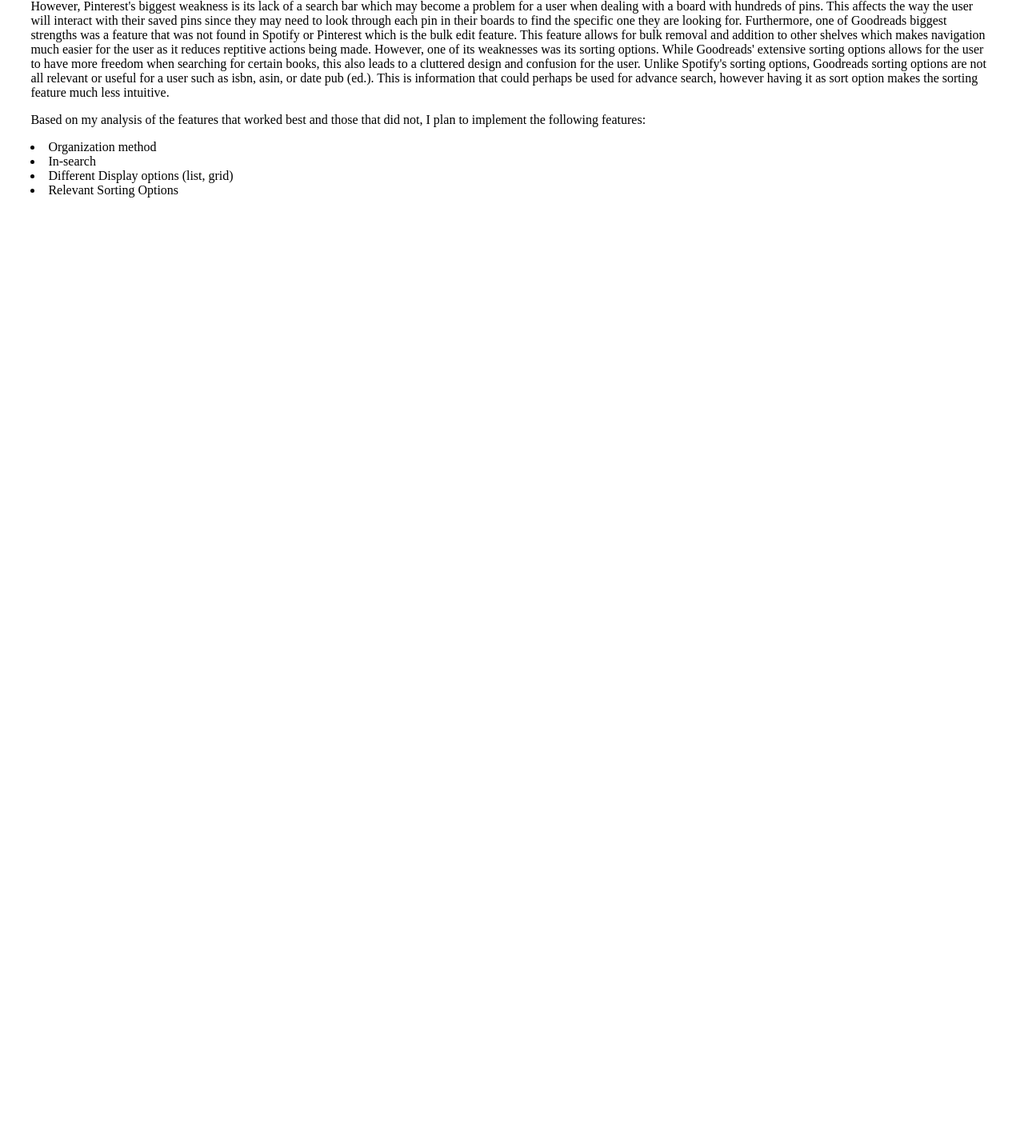
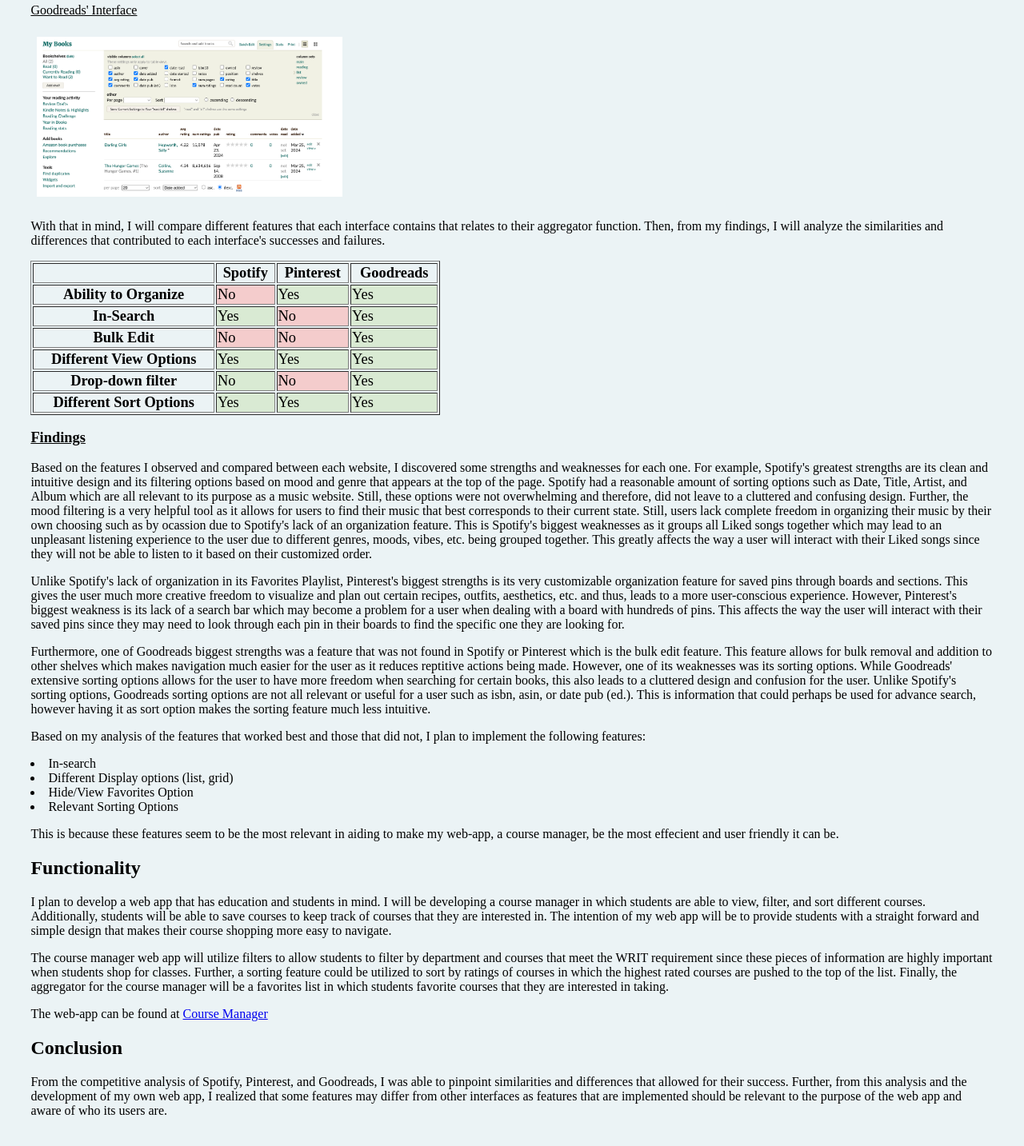
Before and after one commit to sandra-sandoval/cs1300-writeups, a plain HTML site: page development-handin/index.html in a window 1280 px wide. Shown: the part 851-2284 px from the top of the page at 80% size. Before the commit the page ends 1136 px from the top, so only its background shows below. Drawn offline with Linux system fonts and the light colour scheme.

Commit message:
finalized

```diff
--- a/development-handin/index.html
+++ b/development-handin/index.html
@@ -30,9 +30,32 @@
     and their usage of aggregators in their favoriting functions
   </p>
   <p>For reference, this is what the interfaces look like</p>
-  <img src="assets/Spotify.png" , id="img" />
-  <img src="assets/Pinterest.png" , id="img" />
-  <img src="assets/Goodreads.png" , id="img" />
+  <p id="label">Spotify's Interface</p>
+  <img src="assets/Spotify.png" , id="img" , aria-label="Spotify interface" />
+  <p id="label">Pinterest's Interface</p>
+
+  <img
+    src="assets/Pinterest.png"
+    ,
+    id="img"
+    ,
+    aria-label="Pinterest interface"
+  />
+  <p id="label">Goodreads' Interface</p>
+
+  <img
+    src="assets/Goodreads.png"
+    ,
+    id="img"
+    ,
+    aria-label="Goodreads interface"
+  />
+  <p>
+    With that in mind, I will compare different features that each interface
+    contains that relates to their aggregator function. Then, from my findings,
+    I will analyze the similarities and differences that contributed to each
+    interface's successes and failures.
+  </p>
   <table border="1">
     <thead>
       <tr>
@@ -81,6 +104,7 @@
       </tr>
     </tbody>
   </table>
+  <h3>Findings</h3>
   <p>
     Based on the features I observed and compared between each website, I
     discovered some strengths and weaknesses for each one. For example,
@@ -98,36 +122,80 @@
     unpleasant listening experience to the user due to different genres, moods,
     vibes, etc. being grouped together. This greatly affects the way a user will
     interact with their Liked songs since they will not be able to listen to it
-    based on their customized order. While Spotify allows for users to organize
-    songs through playlists and folders, Spotify has not implemented this
-    feature to the Favorite playlist. Unlike Spotify's lack of organization in
-    its Favorites Playlist, Pinterest's biggest strengths is its very
-    customizable organization feature for saved pins through boards and
-    sections. This gives the user much more creative freedom to visualize and
-    plan out certain recipes, outfits, aesthetics, etc. and thus, leads to a
-    more user-conscious experience. However, Pinterest's biggest weakness is its
-    lack of a search bar which may become a problem for a user when dealing with
-    a board with hundreds of pins. This affects the way the user will interact
-    with their saved pins since they may need to look through each pin in their
-    boards to find the specific one they are looking for. Furthermore, one of
-    Goodreads biggest strengths was a feature that was not found in Spotify or
-    Pinterest which is the bulk edit feature. This feature allows for bulk
-    removal and addition to other shelves which makes navigation much easier for
-    the user as it reduces reptitive actions being made. However, one of its
-    weaknesses was its sorting options. While Goodreads' extensive sorting
-    options allows for the user to have more freedom when searching for certain
-    books, this also leads to a cluttered design and confusion for the user.
-    Unlike Spotify's sorting options, Goodreads sorting options are not all
-    relevant or useful for a user such as isbn, asin, or date pub (ed.). This is
-    information that could perhaps be used for advance search, however having it
-    as sort option makes the sorting feature much less intuitive.
+    based on their customized order.
+  </p>
+  <p>
+    Unlike Spotify's lack of organization in its Favorites Playlist, Pinterest's
+    biggest strengths is its very customizable organization feature for saved
+    pins through boards and sections. This gives the user much more creative
+    freedom to visualize and plan out certain recipes, outfits, aesthetics, etc.
+    and thus, leads to a more user-conscious experience. However, Pinterest's
+    biggest weakness is its lack of a search bar which may become a problem for
+    a user when dealing with a board with hundreds of pins. This affects the way
+    the user will interact with their saved pins since they may need to look
+    through each pin in their boards to find the specific one they are looking
+    for.
+  </p>
+  <p>
+    Furthermore, one of Goodreads biggest strengths was a feature that was not
+    found in Spotify or Pinterest which is the bulk edit feature. This feature
+    allows for bulk removal and addition to other shelves which makes navigation
+    much easier for the user as it reduces reptitive actions being made.
+    However, one of its weaknesses was its sorting options. While Goodreads'
+    extensive sorting options allows for the user to have more freedom when
+    searching for certain books, this also leads to a cluttered design and
+    confusion for the user. Unlike Spotify's sorting options, Goodreads sorting
+    options are not all relevant or useful for a user such as isbn, asin, or
+    date pub (ed.). This is information that could perhaps be used for advance
+    search, however having it as sort option makes the sorting feature much less
+    intuitive.
   </p>
   <p>
     Based on my analysis of the features that worked best and those that did
     not, I plan to implement the following features:
-    <li>Organization method</li>
     <li>In-search</li>
     <li>Different Display options (list, grid)</li>
+    <li>Hide/View Favorites Option</li>
     <li>Relevant Sorting Options</li>
   </p>
+  <p>
+    This is because these features seem to be the most relevant in aiding to
+    make my web-app, a course manager, be the most effecient and user friendly
+    it can be.
+  </p>
+
+  <h2>Functionality</h2>
+  <p>
+    I plan to develop a web app that has education and students in mind. I will
+    be developing a course manager in which students are able to view, filter,
+    and sort different courses. Additionally, students will be able to save
+    courses to keep track of courses that they are interested in. The intention
+    of my web app will be to provide students with a straight forward and simple
+    design that makes their course shopping more easy to navigate.
+  </p>
+  <p>
+    The course manager web app will utilize filters to allow students to filter
+    by department and courses that meet the WRIT requirement since these pieces
+    of information are highly important when students shop for classes. Further,
+    a sorting feature could be utilized to sort by ratings of courses in which
+    the highest rated courses are pushed to the top of the list. Finally, the
+    aggregator for the course manager will be a favorites list in which students
+    favorite courses that they are interested in taking.
+  </p>
+  <p>
+    The web-app can be found at
+    <a
+      href="https://course-manager-8dky6eqp0-sandras-projects-c89bb756.vercel.app/"
+      >Course Manager</a
+    >
+  </p>
+  <h2>Conclusion</h2>
+  <p>
+    From the competitive analysis of Spotify, Pinterest, and Goodreads, I was
+    able to pinpoint similarities and differences that allowed for their
+    success. Further, from this analysis and the development of my own web app,
+    I realized that some features may differ from other interfaces as features
+    that are implemented should be relevant to the purpose of the web app and
+    aware of who its users are.
+  </p>
 </body>
--- a/development-handin/styles.css
+++ b/development-handin/styles.css
@@ -16,10 +16,12 @@ tbody {
   /* background-color: rgb(249, 184, 184); */
 }
 #img {
-  height: 20vh;
+  height: 25vh;
+  margin: 1vh;
 }
 body {
   margin: 3vw;
+  background-color: rgb(235, 243, 245);
 }
 h1 {
   font-size: 4vh;
@@ -35,3 +37,7 @@ p,
 li {
   font-size: 2vh;
 }
+#label {
+  font-size: 2vh;
+  text-decoration: underline;
+}
```
